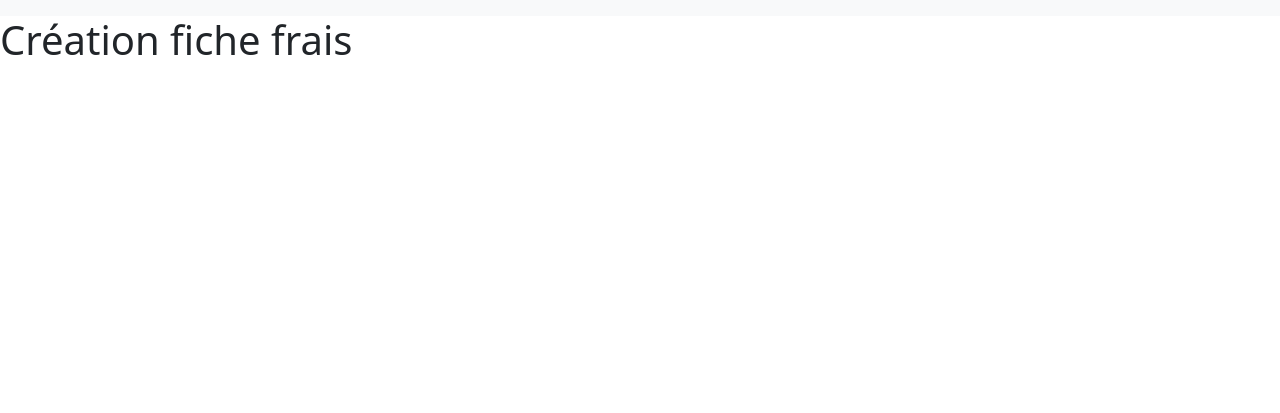
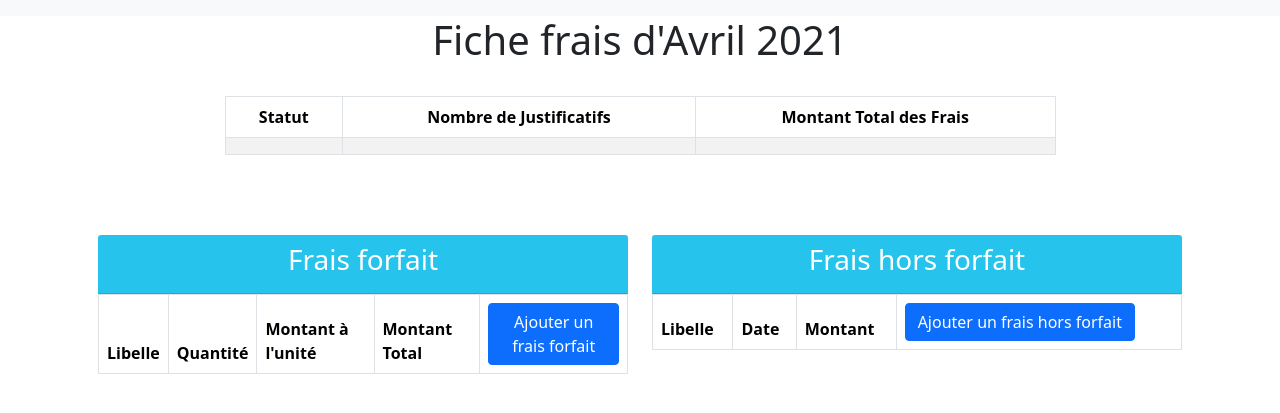
Before and after one commit to EdouardQ/GSB-Symfony, a Symfony app: template templates/visiteur/fiche_frais/fiche_actuelle.html.twig in a window 1280 px wide. Shown: the top 413 px of the page. Run offline with Twig, Linux system fonts and the light colour scheme; the template is opened without the code that fills it, so the values that code supplies are empty; some libraries are stand-ins or nearby versions.

Commit message:
commit 0.34
creation du controlelr lineexpense
update indentation expenseformcontroller
update des fixtures pour les tests
supp templates/visier/agenda/
creation templates fiche_actuelle et celles pour les lignes frais

```diff
--- a/src/Controller/visiteur/ExpenseFormController.php
+++ b/src/Controller/visiteur/ExpenseFormController.php
@@ -1,5 +1,4 @@
 <?php
-
 
 namespace App\Controller\visiteur;
 
@@ -73,12 +72,13 @@ class ExpenseFormController extends AbstractController{
             $this->entityManager->persist($entity);
             $this->entityManager->flush();
         }
-        else{
+        else
+        {
             $entity = $entity[0]; // extraction de l'entité du tableau créé par la requête sql
         }
 
         $lineExpenseBundleArray = $this->lineExpenseBundleRepository->findLineExpenseBundleByExpenseForm($entity);
-        $lineExpenseOutBundleArray = $this->lineExpenseBundleRepository->findLineExpenseBundleByExpenseForm($entity);
+        $lineExpenseOutBundleArray = $this->lineExpenseOutBundleRepository->findLineExpenseOutBundleByExpenseForm($entity);
 
         return $this->render('visiteur/fiche_frais/fiche_actuelle.html.twig', [
             'fiche_frais' => $entity,
--- a/src/DataFixtures/LineExpenseBundleFixtures.php
+++ b/src/DataFixtures/LineExpenseBundleFixtures.php
@@ -14,12 +14,12 @@ class LineExpenseBundleFixtures extends Fixture implements DependentFixtureInter
         [
             "quantite" => 15,
             "expenseBundle" => "Frais Kilométrique",
-            "expenseForm" => "equilliou_02-2021"
+            "expenseForm" => "equilliou_04-2021"
         ],
         [
             "quantite" => 1,
             "expenseBundle" => "Forfait Etape",
-            "expenseForm" => "equilliou_02-2021"
+            "expenseForm" => "equilliou_04-2021"
         ],
         [
             "quantite" => 1,
--- a/src/DataFixtures/LineExpenseOutBundleFixtures.php
+++ b/src/DataFixtures/LineExpenseOutBundleFixtures.php
@@ -12,10 +12,10 @@ class LineExpenseOutBundleFixtures extends Fixture implements DependentFixtureIn
 {
     private array $list =[
         [
-            "libelle" => "invitation ai restaurant pdg DSB",
-            "date" => "2021-01-16",
+            "libelle" => "invitation au restaurant pdg DSB",
+            "date" => "2021-04-16",
             "montant" => 200.00,
-            "expenseForm" => "equilliou_01-2021"
+            "expenseForm" => "equilliou_04-2021"
         ],
     ];
 
--- a/templates/visiteur/agenda/creation_rdv.html.twig
+++ /dev/null
@@ -1 +0,0 @@
-{% extends 'base.html.twig' %}
--- a/templates/visiteur/agenda/liste_rdv.html.twig
+++ /dev/null
@@ -1 +0,0 @@
-{% extends 'base.html.twig' %}
--- a/templates/visiteur/fiche_frais/fiche_actuelle.html.twig
+++ b/templates/visiteur/fiche_frais/fiche_actuelle.html.twig
@@ -1,8 +1,123 @@
 {% extends "base.html.twig" %}
+
+{% set trans_month_hash = {
+        "January": "de Janvier",
+        "February": "de Février",
+        "March": "de Mars",
+        "April": "d'Avril",
+        "May": "de Mai",
+        "June": "de Juin",
+        "July": "de Juillet",
+        "August": "d'Août",
+        "September": "de Septembre",
+        "October": "de Octobre",
+        "November": "de Novembre",
+        "December": "de Décembre"
+    }
+%}
+
 {% block body %}
 
+    <div class="container">
+        <div class="row no-gutters slider-text align-items-center justify-content-center">
+            <div class="col-md-9 ftco-animate text-center">
+                <h1 class="mb-2 bread">Fiche frais {{ trans_month_hash["now"|date("F")] ~ ' ' ~ "now"|date("Y")}}</h1>
+                <br>
+                <table class='table table-striped table-bordered' style='width:100%; color: black;' >
+                    <thead>
+                        <tr>
+                            <th>Statut</th>
+                            <th>Nombre de Justificatifs</th>
+                            <th>Montant Total des Frais</th>
+                        </tr>
+                    </thead>
+                    <tbody>
+                        <tr>
+                            <td>{{ fiche_frais.state.libelle }}</td>
+                            <td>{{ fiche_frais.nbJustificatifs }}</td>
+                            <td>{{ fiche_frais.montantValide }}</td>
+                        </tr>
+                    </tbody>
+                </table>
+            </div>
+        </div>
+    </div>
 
-    <h1>Création fiche frais</h1>
+    <br><br>
+
+    <div class="container">
+        <div class="card-body">
+            <div class="row">
+                <div class="col">
+                    <div class="card-header" style="background-color: #26c4ec";>
+                        <h3 class="card-title" style="text-align: center; color: white;">Frais forfait</h3>
+                    </div>
+
+
+                    <table class='table table-striped table-bordered' style='width:100%; color: black;' >
+                        <thead>
+                            <tr>
+                                <th>Libelle</th>
+                                <th>Quantité</th>
+                                <th>Montant à l'unité</th>
+                                <th>Montant Total</th>
+                                <th><a href="{{ url('visiteur.ligne_frais.form_forfait')}}" class="btn btn-primary">Ajouter un frais forfait</a></th>
+                            </tr>
+                        </thead>
+                        <tbody>
+                        {% for line in lineExpenseBundleArray %}
+                            <tr>
+                                <td>{{ line.expenseBundle.libelle }}</td>
+                                <td>{{ line.quantite }}</td>
+                                <td>{{ line.expenseBundle.montant }}</td>
+                                <td>{{ (line.expenseBundle.montant|number_format(2,'.',',') * line.quantite|number_format(2,'.',','))|number_format(2,'.',',') }}</td>
+                                <td>
+                                    <a href="#" class="btn btn-warning">Modifier</a>
+                                    <a href="#" class="btn btn-danger" onclick="return confirm('Êtes-vous sûr de supprimer : {{ line.expenseBundle.libelle }}')">Supprimer</a>
+                                </td>
+                            </tr>
+                        {% endfor %}
+                        </tbody>
+                    </table>
+                </div>
+
+                <div class="col">
+                    <div class="card-header" style="background-color: #26c4ec";>
+                        <h3 class="card-title" style="text-align: center; color: white;">Frais hors forfait</h3>
+                    </div>
+
+
+                    <table class='table table-striped table-bordered' style='width:100%; color: black;' >
+                        <thead>
+                            <tr>
+                                <th>Libelle</th>
+                                <th>Date</th>
+                                <th>Montant</th>
+                                <th><a href="{{ url('visiteur.ligne_frais.form_hors_forfait')}}" class="btn btn-primary">Ajouter un frais hors forfait</a></th>
+                            </tr>
+                        </thead>
+                        <tbody>
+                        {% for line in lineExpenseOutBundleArray %}
+                            <tr>
+                                <td>{{ line.libelle }}</td>
+                                <td>{{ line.date | date('d-m-Y') }}</td>
+                                <td>{{ line.montant }}</td>
+                                <td>
+                                    <a href="#" class="btn btn-warning">Modifier</a>
+                                    <a href="#" class="btn btn-danger" onclick="return confirm('Êtes-vous sûr de supprimer : {{ line.libelle }}')">Supprimer</a>
+                                </td>
+                            </tr>
+                        {% endfor %}
+                        </tbody>
+                    </table>
+                </div>
+            </div>
+        </div>
+    </div>
+
+
+
+
 
 
 
--- /dev/null
+++ b/templates/visiteur/ligne_frais/form_forfait.html.twig
@@ -0,0 +1 @@
+{% extends "base.html.twig" %}
--- /dev/null
+++ b/templates/visiteur/ligne_frais/form_hors_forfait.html.twig
@@ -0,0 +1 @@
+{% extends "base.html.twig" %}
```
Also changed, not shown: src/Controller/visiteur/LineExpenseController.php (added, +26 -0 lines), src/DataFixtures/ExpenseFormFixtures.php (+6 -6 lines), config/services.yaml (line endings or trailing spaces).
